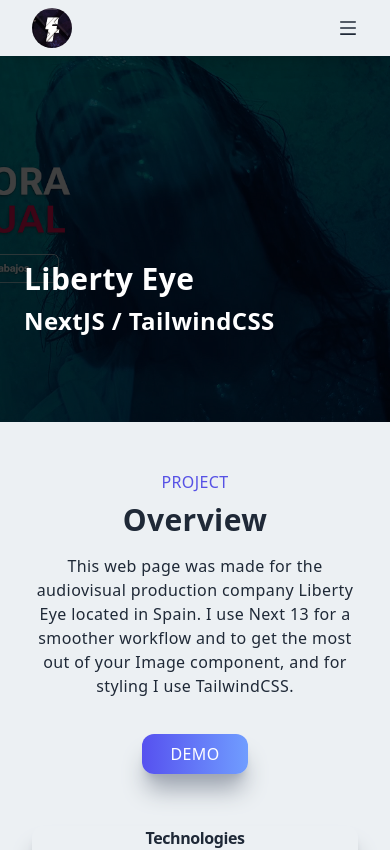
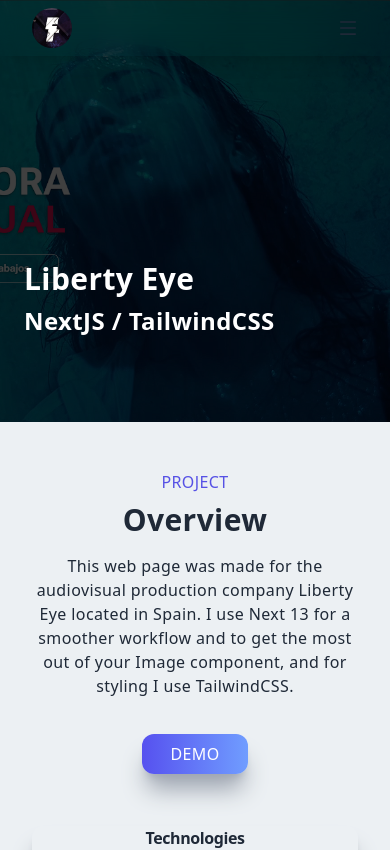
Before and after one commit to agustinpetrillo/portfolio, a Next.js app: page /LibertyEye in a window 390 px wide. Shown: the top 850 px of the page. Built offline with nearby package versions, Linux system fonts and the light colour scheme.

Commit message:
new dark colors

```diff
--- a/components/Navbar.tsx
+++ b/components/Navbar.tsx
@@ -54,7 +54,7 @@
   return (
     <>
       <div
-        className={`fixed w-full min-h-0 md:py-3 py-2 shadow-xl z-50 bg-[#ecf0f3] dark:bg-[#212429] duration-300 ease-in-out ${
+        className={`fixed w-full min-h-0 md:py-3 py-2 shadow-xl z-50 backdrop-blur-md duration-300 ease-in-out ${
           show && "md:-translate-y-16 duration-300 ease-in-out"
         } `}
       >
--- a/pages/index.tsx
+++ b/pages/index.tsx
@@ -23,7 +23,7 @@
         <link rel="icon" href="/assets/logo-nav.png" />
       </Head>
 
-      <div>
+      <div className="dark:bg-gradient-to-br from-gray-800 to-black">
         <FirstSection />
         <SecondSection />
         <ThirdSection />
```
